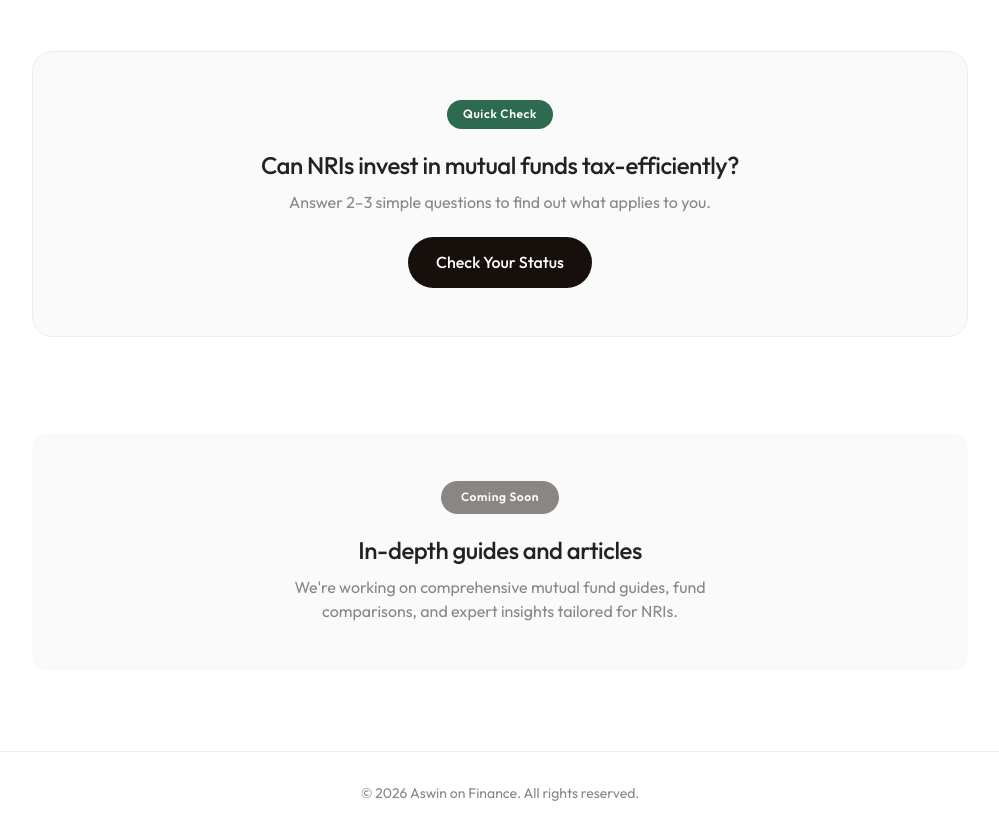
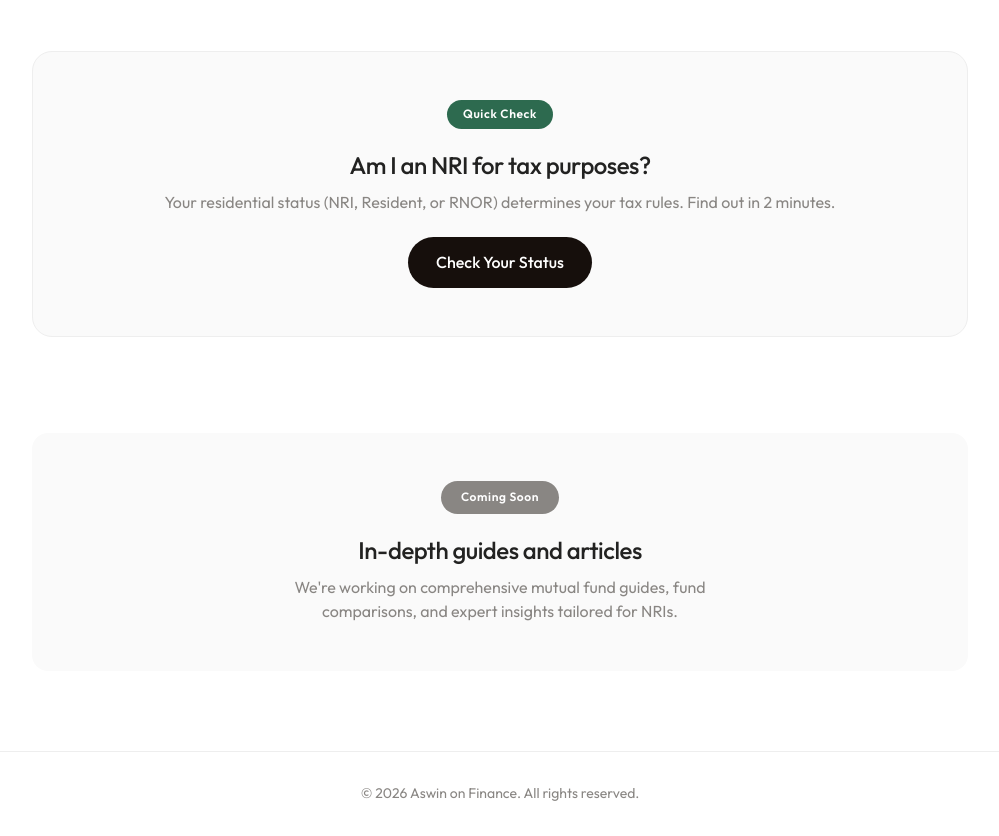
Before and after one commit to Vinayak-Nair/aswin-on-finance, a plain HTML site: page mutualfunds/index.html in a window 1280 px wide. Shown: the part 2417-3253 px from the top of the page, without its empty margins (140-1139 px from the left). Drawn offline with Linux system fonts and the light colour scheme.

Commit message:
fix: update copy for NRI status check

```diff
--- a/mutualfunds/index.html
+++ b/mutualfunds/index.html
@@ -260,8 +260,9 @@
         <section class="plg-teaser" id="checklist">
             <div class="teaser-content">
                 <span class="teaser-badge">Quick Check</span>
-                <h3>Can NRIs invest in mutual funds tax-efficiently?</h3>
-                <p>Answer 2–3 simple questions to find out what applies to you.</p>
+                <h3>Am I an NRI for tax purposes?</h3>
+                <p>Your residential status (NRI, Resident, or RNOR) determines your tax rules. Find out in 2 minutes.
+                </p>
                 <a href="../calculators/nri-status/index.html" class="cta-button">Check Your Status</a>
             </div>
         </section>
```
